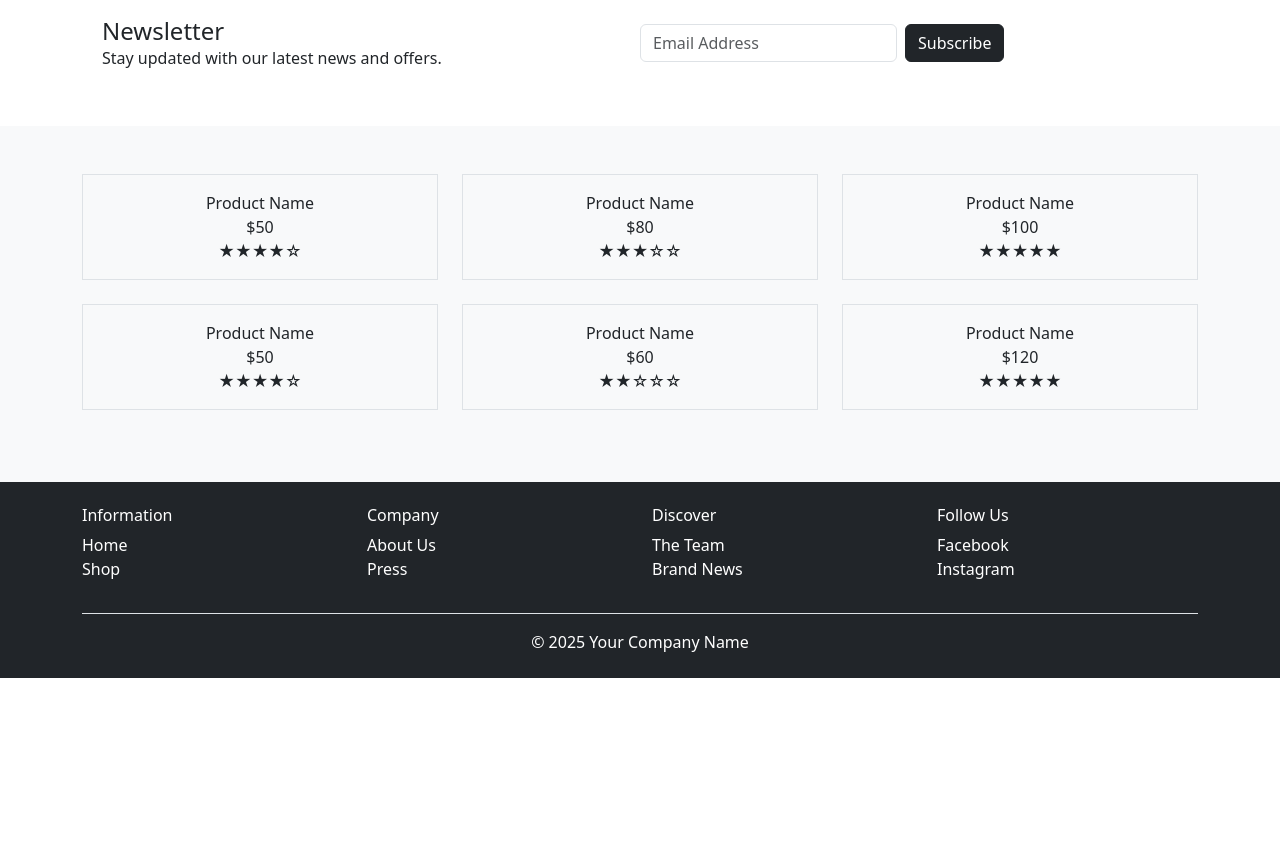
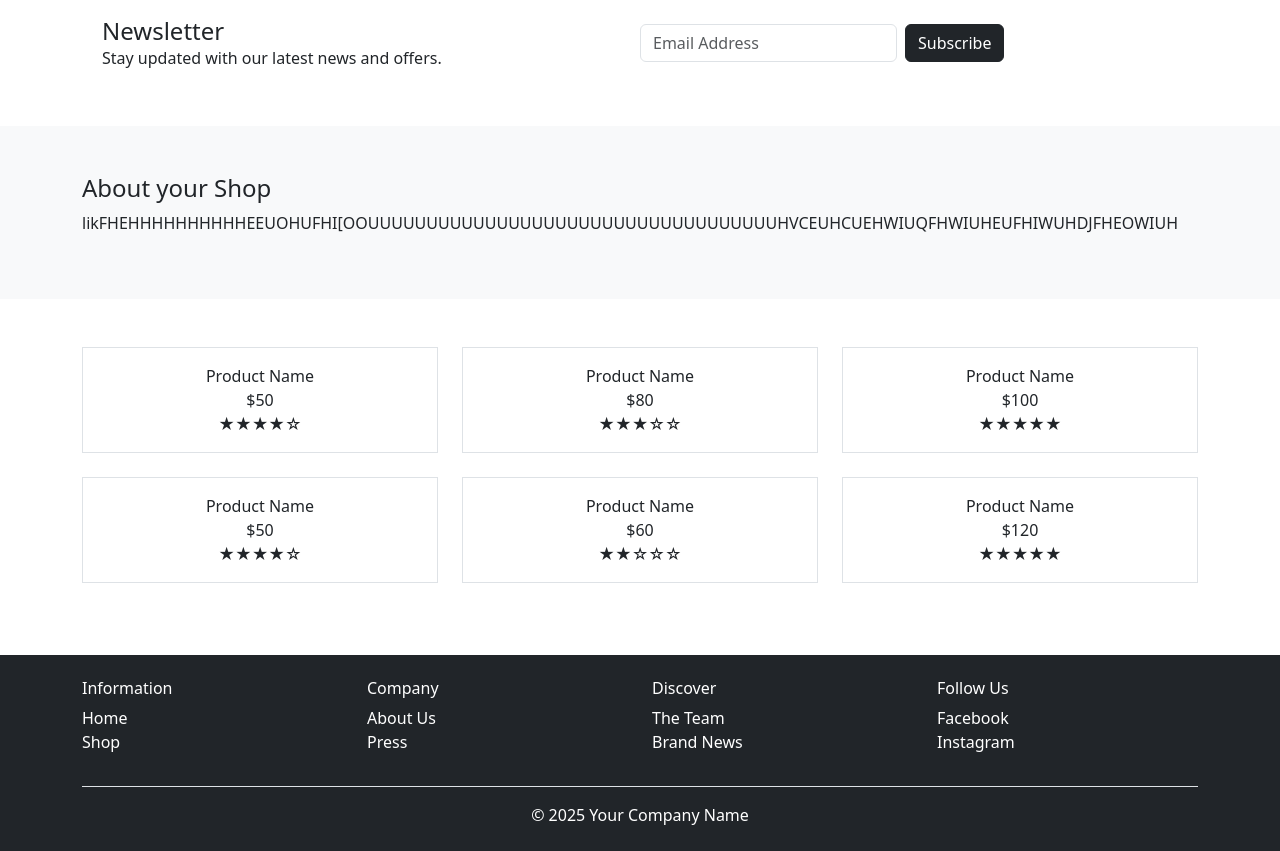
Before and after one commit to KalilFarias/e-comerce-test, a plain HTML site: page index.html in a window 1280 px wide. Shown: the part 680-1531 px from the top of the page. Before the commit the page ends 1358 px from the top, so only its background shows below. Drawn offline with nearby package versions, Linux system fonts and the light colour scheme.

Commit message:
criando a section que faltava

```diff
--- a/index.html
+++ b/index.html
@@ -51,8 +51,15 @@
   </div>
 </section>
 
+<section class="py-5 bg-light">
+<div class="container align-items-center">
+    <h4>About your Shop</h4>
+  <p>likFHEHHHHHHHHHHEEUOHUFHI[OOUUUUUUUUUUUUUUUUUUUUUUUUUUUUUUUUUUUHVCEUHCUEHWIUQFHWIUHEUFHIWUHDJFHEOWIUH</p>
+</div>
+</section>
 
-    <section class="py-5 bg-light">
+
+    <section class="py-5">
       <div class="container">
         <div class="row text-center">
           <div class="col-md-4 mb-4">
```
